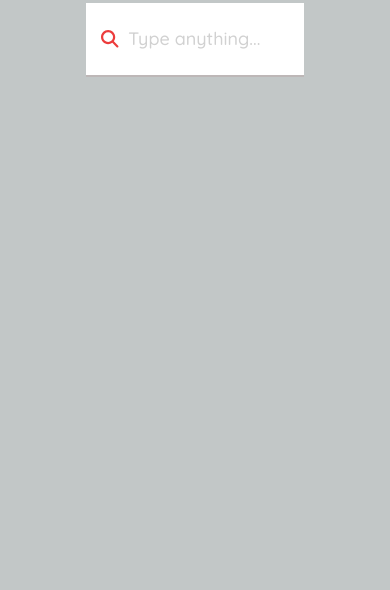
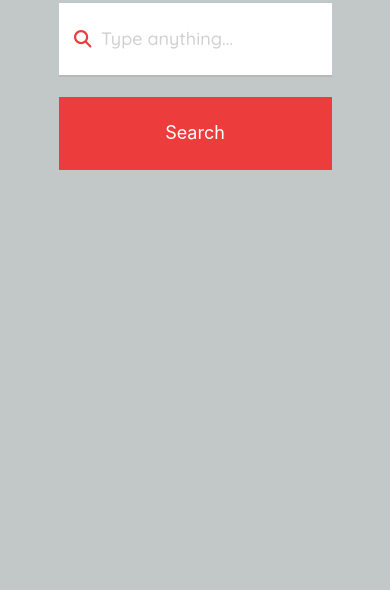
Before and after one commit to React-Adventure/weather-forecast-frontend, a React app: page / in a window 390 px wide. Shown: the part 254-844 px from the top of the page. Built offline with nearby package versions, Linux system fonts and the light colour scheme; what cities.json would draw is missing.

Commit message:
RA-22: styling

```diff
--- a/src/components/App.js
+++ b/src/components/App.js
@@ -2,7 +2,6 @@ import React from 'react';
 import { HashRouter , Route, Routes } from 'react-router-dom';
 
 import Home from './Home';
-import '../styles/styles.scss';
 
 const App = () => {
   return (
--- a/src/components/Home.js
+++ b/src/components/Home.js
@@ -46,7 +46,12 @@ const Home = (props) => {
   const searchedCities = (citySearch) => {
     const mathcedCities = cities.filter(city => city.name.toUpperCase().startsWith(citySearch.toUpperCase()))
     .map(city => {
-      return <li className="search-results-item" onClick={handleClickedCity}>
+      return (
+        <li
+        key={city.country + city.name}
+          className="search-results-item"
+          onClick={handleClickedCity}
+        >
           <FontAwesomeIcon
           className="location-dot-icon"
             icon={faLocationDot}
@@ -54,16 +59,23 @@ const Home = (props) => {
           />
           <span className="city-name">{city.name}</span>
         </li>
-    })
+      );
+    });
+
     return mathcedCities ? <ul className="search-results-wrap active">
       {mathcedCities}
     </ul>  : <></>
   };
 
+  const searchBtnHandler = () => {
+    console.log('Btn clicked!');
+  };
+
   return (
     <div className='wrap'>
       <h1>Weather Forecast App</h1>
-
+      <div className="search-wrap">
+        <div className="search-line-wrap">
           <div className="search-input-wrap">
             <FontAwesomeIcon
             className="search-icon"
@@ -74,17 +86,17 @@ const Home = (props) => {
               type="text"
               placeholder="Type anything..."
               id="search"
-          autocomplete="off"
+              autoComplete="off"
               value={citySearch}
               onChange={updateCitySearch}
             />
-        <span
-          className="search-btn"
-          // onClick={searchCocktail}
-        >
-        </span>
           </div>
+
             {cityTipsActive && searchedCities(citySearch)}
+        </div>
+
+            <button className="search-btn" onClick={searchBtnHandler}>Search</button>
+        </div>
     </div>
   );
 };
--- a/src/index.js
+++ b/src/index.js
@@ -1,4 +1,5 @@
 import 'materialize-css/sass/materialize.scss';
+import './styles/styles.scss';
 import React from 'react';
 import ReactDOM from 'react-dom';
 import { Provider } from 'react-redux';
--- /dev/null
+++ b/src/styles/media.scss
@@ -0,0 +1,14 @@
+
+@media screen and (max-width: 500px) {
+  .search-wrap {
+    flex-wrap: wrap;
+  }
+
+  .search-line-wrap {
+    width: 100% !important;
+  }
+
+  .search-btn {
+    margin-top: 20px;
+  }
+}
--- a/src/styles/styles.scss
+++ b/src/styles/styles.scss
@@ -1,6 +1,10 @@
 @import './fonts.scss';
+@import './variables.scss';
+@import './media.scss';
 
+//********************* COMMON STYLES *********************
 body {
+  box-sizing: border-box;
   background-color: rgb(194, 199, 199);
   font-family: 'Quicksand';
 }
@@ -8,7 +12,7 @@ body {
 h1 {
   font-weight: 400;
   text-align: center;
-  color: rgb(109, 83, 204);
+  color: $theme-color;
 }
 
 .wrap {
@@ -20,17 +24,17 @@ h1 {
   margin: 0 auto;
 }
 
-.search-city {
+//********************* SEARCH INPUT *********************
+
+.search-line-wrap {
   display: flex;
-  align-items: center;
-  justify-content: space-between;
-  flex-wrap: wrap;
-  max-width: 100%;
+  flex-direction: column;
+  width: 80%;
 }
 
-.seach-line,
-.search-btn {
-  margin-bottom: 10px;
+.search-wrap {
+  display: flex;
+  width: 100%;
 }
 
 .search-input-wrap {
@@ -38,16 +42,13 @@ h1 {
   justify-content: space-between;
   align-items: center;
 
-  width: 80%;
+  width: 100%;
   padding: 15px;
 
-  // border: 1px solid #1B5E20;
   border-bottom: 1px solid #bdb7b7;
 
   background-color: #fff;
 }
-
-
 
 #search {
   flex-grow: 1;
@@ -64,17 +65,19 @@ h1 {
 
 #search,
 #search:focus {
-  outline: none;
-  transition: none !important;
   border-bottom: none !important;
+  box-shadow: none!important;
 }
+
+//********************* SEARCH RESULTS UL *********************
 
 .search-results-wrap {
   display: none;
   flex-direction: column;
   align-items: flex-start;
+  align-self: flex-start;
 
-  width: 80%;
+  width: 100%;
   max-height: 350px;
   margin: 0;
   padding-top: 0 !important;
@@ -101,6 +104,8 @@ h1 {
   cursor: pointer;
 }
 
+//********************* SEARCH ICONS  *********************
+
 .location-dot-icon {
   margin-right: 15px;
   color: #ccc;
@@ -108,6 +113,28 @@ h1 {
 
 .search-icon {
   padding-right: 10px;
-  color: #ec3c3c;
+  color: $theme-color;
   cursor: pointer;
 }
+
+//********************* SEARCH BTN *********************
+.search-btn {
+  flex-grow: 1;
+  padding: 15px;
+  height: 73px;
+
+  color: #fff;
+  border: none;
+
+  font-size: large;
+  cursor: pointer;
+}
+
+.search-btn,
+.search-btn:focus {
+  background-color: #ec3c3c;
+}
+
+.search-btn:active {
+  background-color: #b83030 !important;
+}
--- /dev/null
+++ b/src/styles/variables.scss
@@ -0,0 +1 @@
+$theme-color: #ec3c3c;
```
Lines whose indentation alone changed are shown as unchanged.
